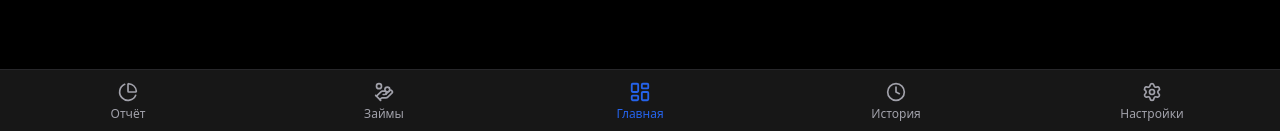
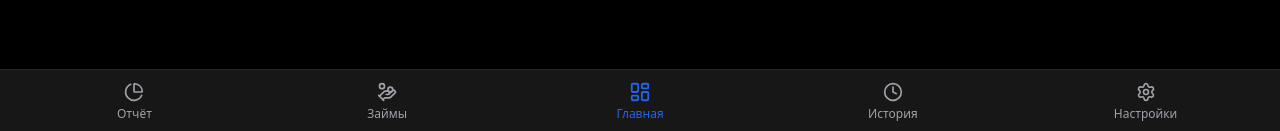
Before and after one commit to kostapchuk/finance-tracker, a React (Vite) app: page / in a window 1280 px wide. Both pictures are taken after typing "Sample123", "Sample123" into the empty fields and a click on the button "Продолжить". Shown: the part 666-797 px from the top of the page. Built offline with nearby package versions, Linux system fonts and the light colour scheme.

Commit message:
fix: even out bottom nav icon spacing

```diff
--- a/package.json
+++ b/package.json
@@ -1,7 +1,7 @@
 {
   "name": "finance-tracker",
   "private": true,
-  "version": "0.1.12",
+  "version": "0.1.13",
   "type": "module",
   "scripts": {
     "dev": "vite",
--- a/src/components/layout/BottomNav.tsx
+++ b/src/components/layout/BottomNav.tsx
@@ -19,7 +19,7 @@ export function BottomNav() {
 
   return (
     <nav className="fixed bottom-0 left-0 right-0 bg-card border-t border-border pb-safe z-50">
-      <div className="flex items-center justify-around h-16">
+      <div className="flex items-center h-16 px-2">
         {navItems.map((item) => {
           const Icon = item.icon
           const isActive = activeView === item.id
```
